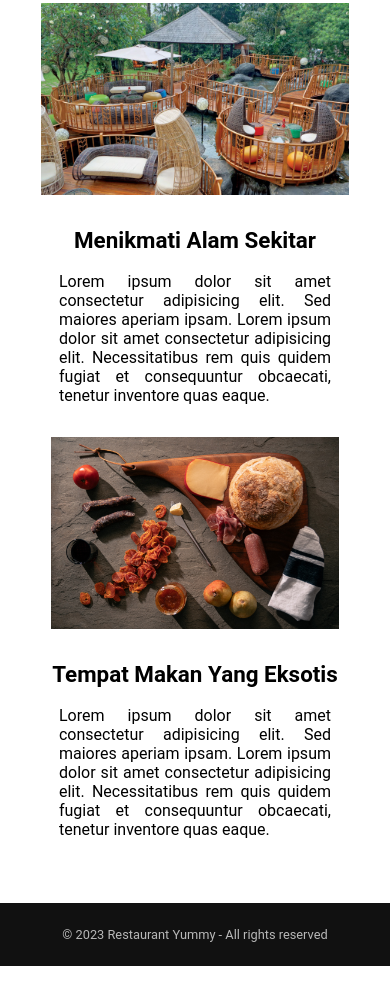
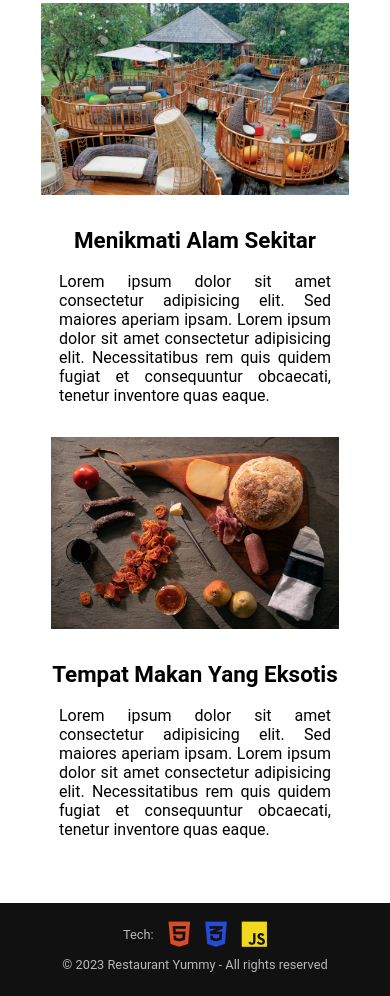
Before and after one commit to DreadTyyy/yummy-restaurant, a plain HTML site: page index.html in a window 390 px wide. Shown: the part 5069-6065 px from the top of the page. Before the commit the page ends 6035 px from the top, so only its background shows below. Drawn offline with Linux system fonts and the light colour scheme.

Commit message:
tech add

```diff
--- a/index.html
+++ b/index.html
@@ -6,6 +6,9 @@
     <meta name="viewport" content="width=device-width, initial-scale=1.0" />
     <title>Yummy Cook</title>
     <link rel="stylesheet" href="style.css" />
+    <link
+      rel="stylesheet"
+      href="https://use.fontawesome.com/releases/v6.4.0/css/all.css" />
   </head>
   <body>
     <!--Navigasi Bar Start-->
@@ -281,7 +284,15 @@
     </section>
     <!-- footer start -->
     <footer>
-      <p>© 2023 Restaurant Yummy - All rights reserved</p>
+      <div class="container">
+        <div class="tech">
+          <p>Tech:</p>
+          <i class="fab fa-html5 fa-xl" style="color: #dd4b25"></i>
+          <i class="fa-brands fa-css3-alt fa-xl" style="color: #254bdd"></i>
+          <i class="fa-brands fa-js fa-xl" style="color: #efd81d"></i>
+        </div>
+        <p>© 2023 Restaurant Yummy - All rights reserved</p>
+      </div>
     </footer>
     <!-- footer end -->
     <!-- My javascript -->
--- a/style.css
+++ b/style.css
@@ -366,9 +366,21 @@ footer {
   color: rgba(255, 255, 255, 0.7);
   padding: 1.5rem 0;
 }
-footer p {
+footer .container {
+  margin: 0 5%;
+  display: flex;
+  justify-content: space-between;
+  align-items: center;
   font-family: "Roboto", sans-serif;
   font-size: 0.8rem;
+}
+footer .container .tech {
+  display: flex;
+  justify-content: center;
+  align-items: center;
+  gap: 15px;
+}
+footer .container p {
   text-align: center;
 }
 
@@ -510,8 +522,10 @@ footer p {
   footer {
     padding: 2rem 0;
   }
-  footer p {
+  footer .container {
+    flex-direction: column;
     font-size: 1.2rem;
+    gap: 15px;
   }
 }
 
```
